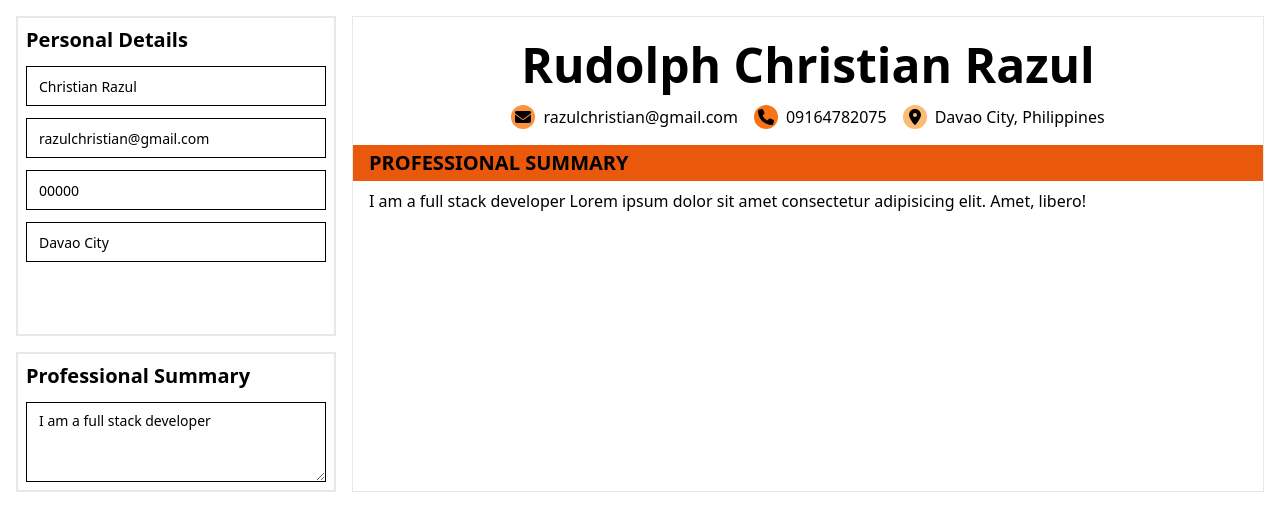
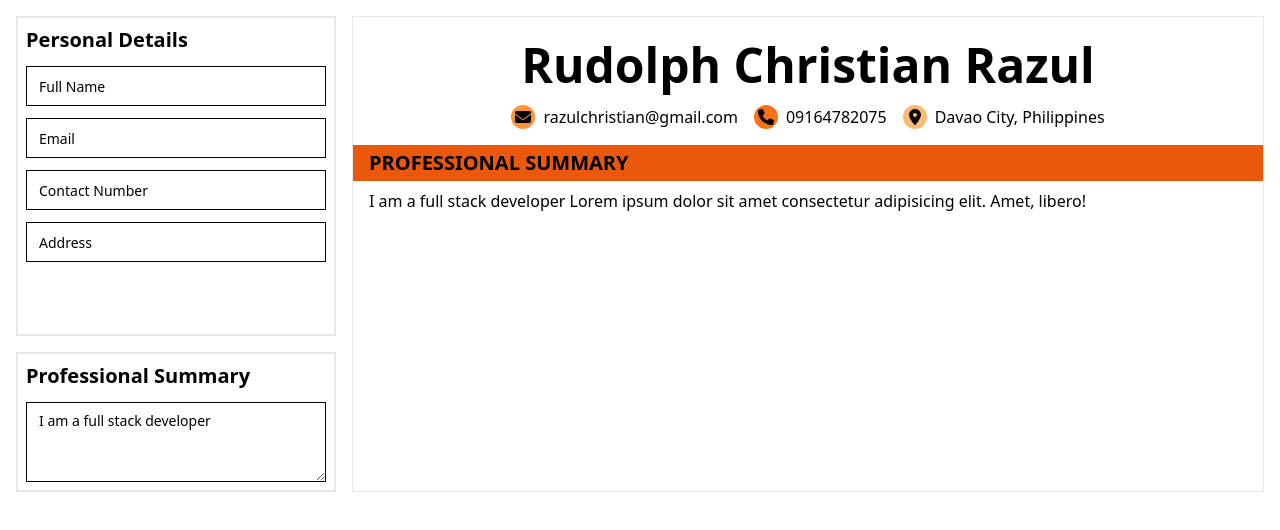
Before and after one commit to christianrazul/cv-architect, a React (Vite) app: page / in a window 1280 px wide. Shown: the top 530 px of the page. Built offline with nearby package versions, Linux system fonts and the light colour scheme.

Commit message:
Refactor HeaderForm component to use Input component for input fields and update form styling

```diff
--- a/src/components/HeaderForm.tsx
+++ b/src/components/HeaderForm.tsx
@@ -31,25 +31,20 @@
         type="text"
         id="name"
         onChange={updateInfo}
-        placeholder="Christian Razul"
+        placeholder="Full Name"
       />
-      <Input
-        type="text"
-        id="email"
-        onChange={updateInfo}
-        placeholder="razulchristian@gmail.com"
-      />
+      <Input type="text" id="email" onChange={updateInfo} placeholder="Email" />
       <Input
         type="text"
         id="contact"
         onChange={updateInfo}
-        placeholder="00000"
+        placeholder="Contact Number"
       />
       <Input
         type="text"
         id="address"
         onChange={updateInfo}
-        placeholder="Davao City"
+        placeholder="Address"
       />
     </div>
   );
```
